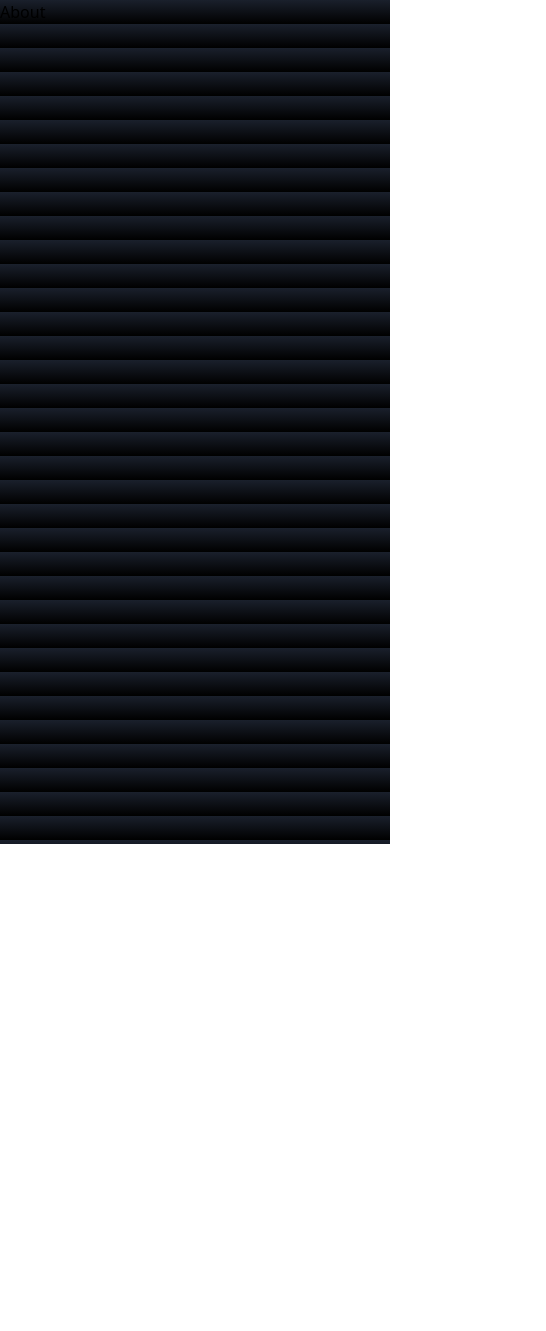
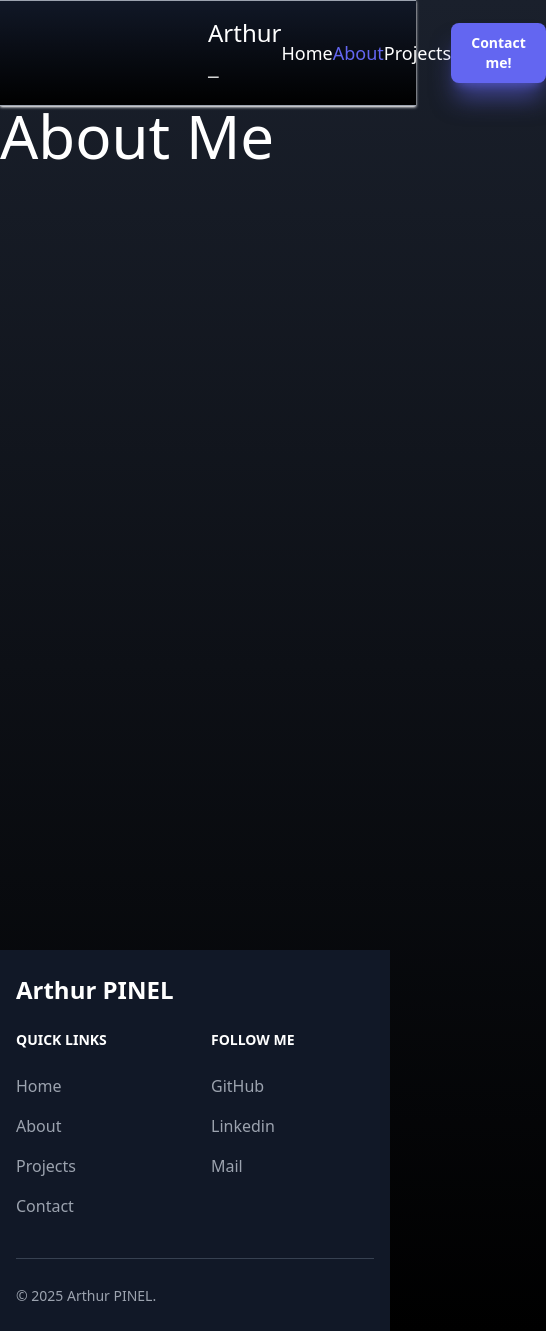
Before and after one commit to LePeruvienn/portfolio, a React (Vite) app: page /about in a window 390 px wide. Shown: the whole page, 546 px wide, since content can reach past the window. Before the commit the page ends 844 px from the top, so only its background shows below. Built offline with nearby package versions, Linux system fonts and the light colour scheme.

Commit message:
Setup all routes and there pages ! Fixed links in navbar ...

```diff
--- a/src/App.jsx
+++ b/src/App.jsx
@@ -1,5 +1,8 @@
 import { BrowserRouter, Routes, Route, Navigate } from 'react-router-dom';
 import Home from './components/Home.jsx';
+import About from './components/About.jsx';
+import Projects from './components/Projects.jsx';
+import Contact from './components/Contact.jsx';
 
 function App () {
 
@@ -8,10 +11,10 @@ function App () {
 			<BrowserRouter>
 				<Routes>
 					<Route path="/" element={<Navigate to="/home" replace />} />
-					<Route path="/home" element={<h1> <Home/> </h1>} />
-					<Route path="/projects" element={<h1> Projects </h1>} />
-					<Route path="/about" element={<h1> About </h1> }/>
-					<Route path="/contact" element={<h1> Contact </h1> } />
+					<Route path="/home" element={ <Home/> } />
+					<Route path="/about" element={ <About/> }/>
+					<Route path="/projects" element={ <Projects/>} />
+					<Route path="/contact" element={ <Contact/> } />
 				</Routes>
 			</BrowserRouter>
 		</>
--- a/src/components/About.jsx
+++ b/src/components/About.jsx
@@ -1,11 +1,17 @@
+import Navbar from './general/Navbar.jsx';
+import Footer from './general/Footer.jsx';
 
 function About () {
 
 	return (
-		<main>
-			<h1 class="color-red"> About </h1>
-		</main>
+		<>
+			<Navbar/>
+			<div className="min-h-screen">
+				<h1 className="text-6xl text-white"> About Me </h1>
+			</div>
+			<Footer/>
+		</>
 	)
 }
 
-export default App
+export default About
--- a/src/components/Contact.jsx
+++ b/src/components/Contact.jsx
@@ -1,11 +1,17 @@
+import Navbar from './general/Navbar.jsx';
+import Footer from './general/Footer.jsx';
 
 function Contact () {
 
 	return (
-		<main>
-			<h1 class="color-red"> Contact </h1>
-		</main>
+		<>
+			<Navbar/>
+			<div className="min-h-screen">
+				<h1 className="text-6xl text-white"> Contact </h1>
+			</div>
+			<Footer/>
+		</>
 	)
 }
 
-export default App
+export default Contact
--- a/src/components/Projects.jsx
+++ b/src/components/Projects.jsx
@@ -1 +1,17 @@
-feur
+import Navbar from './general/Navbar.jsx';
+import Footer from './general/Footer.jsx';
+
+function Projects () {
+
+	return (
+		<>
+			<Navbar/>
+			<div className="min-h-screen">
+				<h1 className="text-6xl text-white"> Projects </h1>
+			</div>
+			<Footer/>
+		</>
+	)
+}
+
+export default Projects
--- a/src/components/general/Footer.jsx
+++ b/src/components/general/Footer.jsx
@@ -68,7 +68,7 @@ function Footer () {
 					</div>
 				</div>
 			</div>
-			<hr className="my-6 border-gray-200 sm:mx-auto border-gray-700 lg:my-8" />
+			<hr className="my-6 sm:mx-auto border-gray-700 lg:my-8" />
 			<div className="sm:flex sm:items-center sm:justify-between">
 				<span className="text-sm sm:text-center text-gray-400">
 					© 2025 Arthur PINEL.
--- a/src/components/general/Navbar.jsx
+++ b/src/components/general/Navbar.jsx
@@ -1,5 +1,5 @@
 import React, { useState, useEffect } from 'react';
-import { NavLink } from "react-router-dom";
+import { NavLink, Link } from "react-router-dom";
 
 function Navbar () {
 	return (
@@ -20,7 +20,7 @@ function Navbar () {
 				</NavLink>
 
 				<NavLink
-					to="/book"
+					to="/about"
 					className={({ isActive }) =>
 						isActive ? "text-lg text-indigo-500" : "text-lg text-grey-darkest hover:text-indigo-500"
 					}
@@ -29,7 +29,7 @@ function Navbar () {
 				</NavLink>
 
 				<NavLink
-					to="/blog"
+					to="/projects"
 					className={({ isActive }) =>
 						isActive ? "text-lg text-indigo-500" : "text-lg text-grey-darkest hover:text-indigo-500"
 					}
@@ -37,12 +37,14 @@ function Navbar () {
 					Projects
 				</NavLink>
 
+				<Link to="/contact">
 					<button
 						type="button"
 						className="text-white bg-indigo-500 shadow-xl shadow-indigo-500/50 focus:ring-4 focus:outline-none focus:ringblue font-bold rounded-lg text-sm px-5 py-2.5 text-center"
 					>
 						Contact me!
 					</button>
+				</Link>
 			</div>
 		</nav>
 	)
```
Lines whose indentation alone changed are shown as unchanged.
